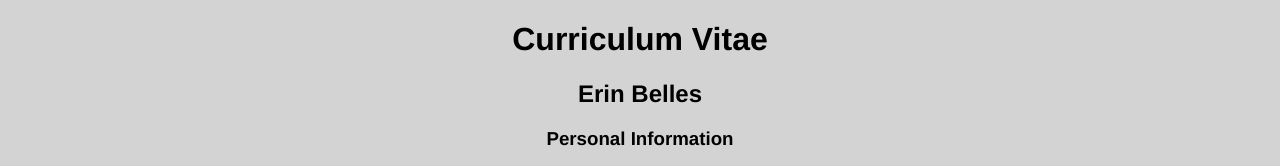
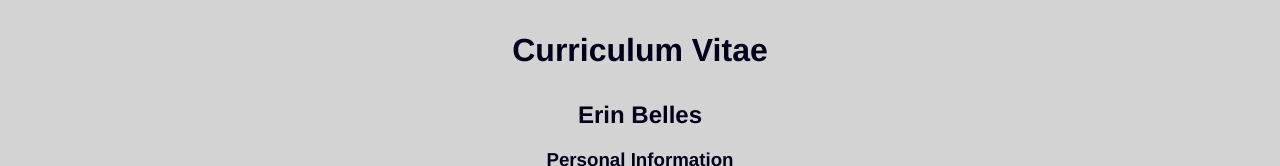
Before and after one commit to e-belles/EB, a plain HTML site: page index.html in a window 1280 px wide. Shown: the top 166 px of the page. Drawn offline with Linux system fonts and the light colour scheme.

Commit message:
Update index.html

```diff
--- a/index.html
+++ b/index.html
@@ -11,7 +11,7 @@
 </head>
 <body>
 <center>
-<h1 id="curriculum-vitae">Curriculum Vitae</h1>
+<h1 id="curriculum-vitae"><p><font color="#00001a">Curriculum Vitae </p></h1>
 <h2 id="erin-belles">Erin Belles</h2>
 <h3 id="personal-information">Personal Information</h3>
 <p>LinkedIn: <a href="https://nl.linkedin.com/in/erin-belles-42586b106" class="uri">https://nl.linkedin.com/in/erin-belles-42586b106</a><br />
```
